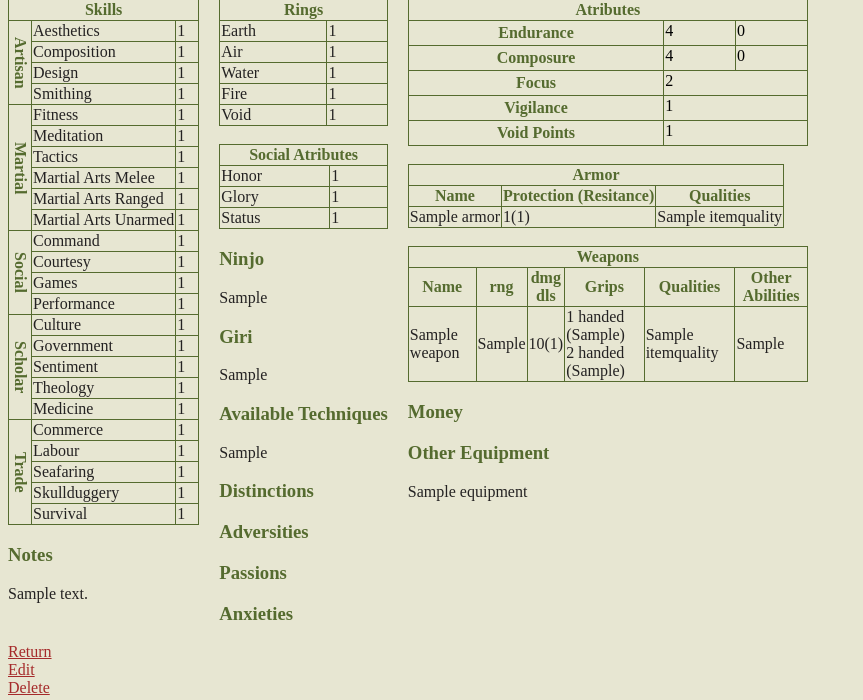
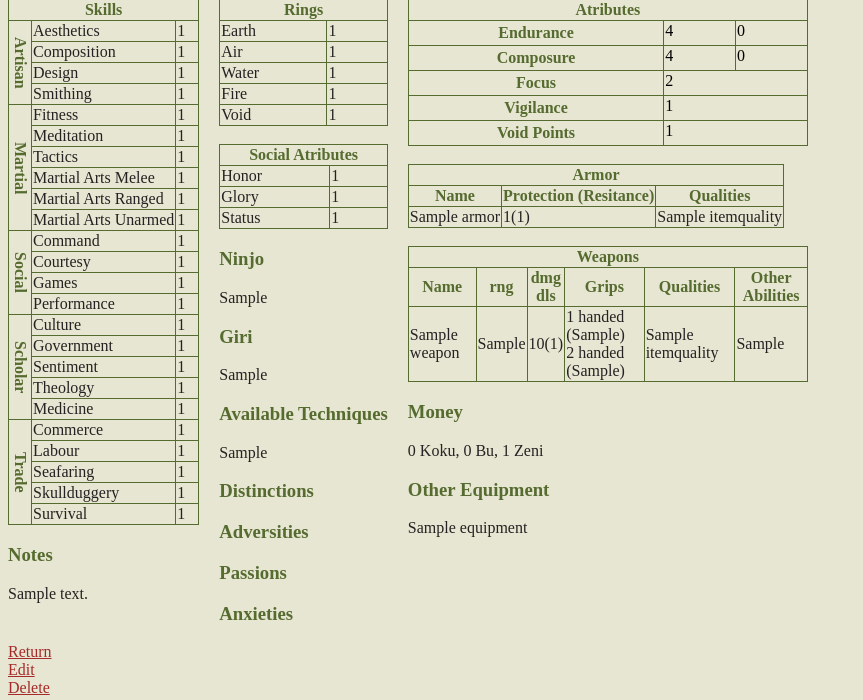
Before and after one commit to Koboldus/Digital-Yojimbo, a Django app: page /account/character/1/ in a window 1280 px wide. Shown: the part 60-760 px from the top of the page, without its empty margins (0-863 px from the left). Run offline with Django 4.2, Linux system fonts and the light colour scheme; a user stored in the database is signed in; tables that the repository leaves empty hold one stand-in row (values such as "Sample post"); lists and menus that the app fills with data are empty; some libraries are stand-ins or nearby versions.

Commit message:
Added money to character sheet

```diff
--- a/Character_Menagement/views.py
+++ b/Character_Menagement/views.py
@@ -20,7 +20,19 @@ class CharacterSheet(View):
         focus = int(character.air) + int(character.fire)
         vigilance = (int(character.air) + int(character.water)) // 2
         void = math.ceil(int(character.void) / 2)
-
+        money = character.money * 100 // 50
+        if len(str(money)) <= 2:
+            koku = 0
+        else:
+            koku = str(money)[:-2]
+        if len(str(money)) <= 1:
+            bu = 0
+        else:
+            bu = str(money // 2)[-2:-1]
+        if len(str(money)) <= 0:
+            zeni = 0
+        else:
+            zeni = str(money // 2)[-1:]
 
         return render(
             request,
@@ -30,7 +42,10 @@ class CharacterSheet(View):
              'composure': composure,
              'focus': focus,
              'vigilance':vigilance,
-             'void_points': void})
+             'void_points': void,
+             'koku': koku,
+             'bu': bu,
+             'zeni': zeni})
 
 
 # The character editing view
--- a/config/settings.py
+++ b/config/settings.py
@@ -37,6 +37,7 @@ INSTALLED_APPS = [
     'django.contrib.auth',
     'django.contrib.contenttypes',
     'django.contrib.sessions',
+    'mathfilters',
     'django.contrib.messages',
     'django.contrib.staticfiles',
     'Account_management',
--- a/templates/character_sheet.html
+++ b/templates/character_sheet.html
@@ -1,4 +1,5 @@
 {% extends 'base.html' %}
+{% load mathfilters %}
 {% block content %}
 <h3>{{ character.family }} {{ character.name }}</h3>
 
@@ -328,7 +329,7 @@
         </div>
         <div>
             <h3>Money</h3>
-            <p></p>
+            <p>{{ koku }} Koku, {{ bu }} Bu, {{ zeni }} Zeni</p>
         </div>
         <div>
             <h3>Other Equipment</h3>
```
